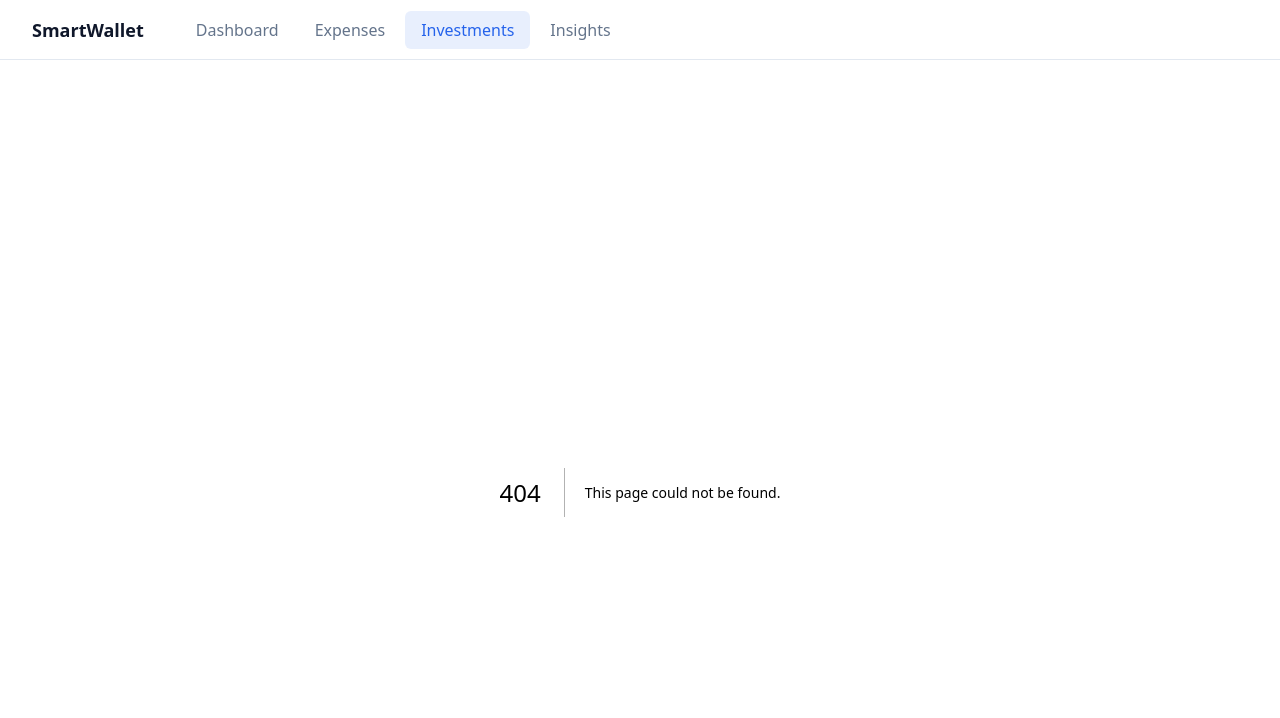
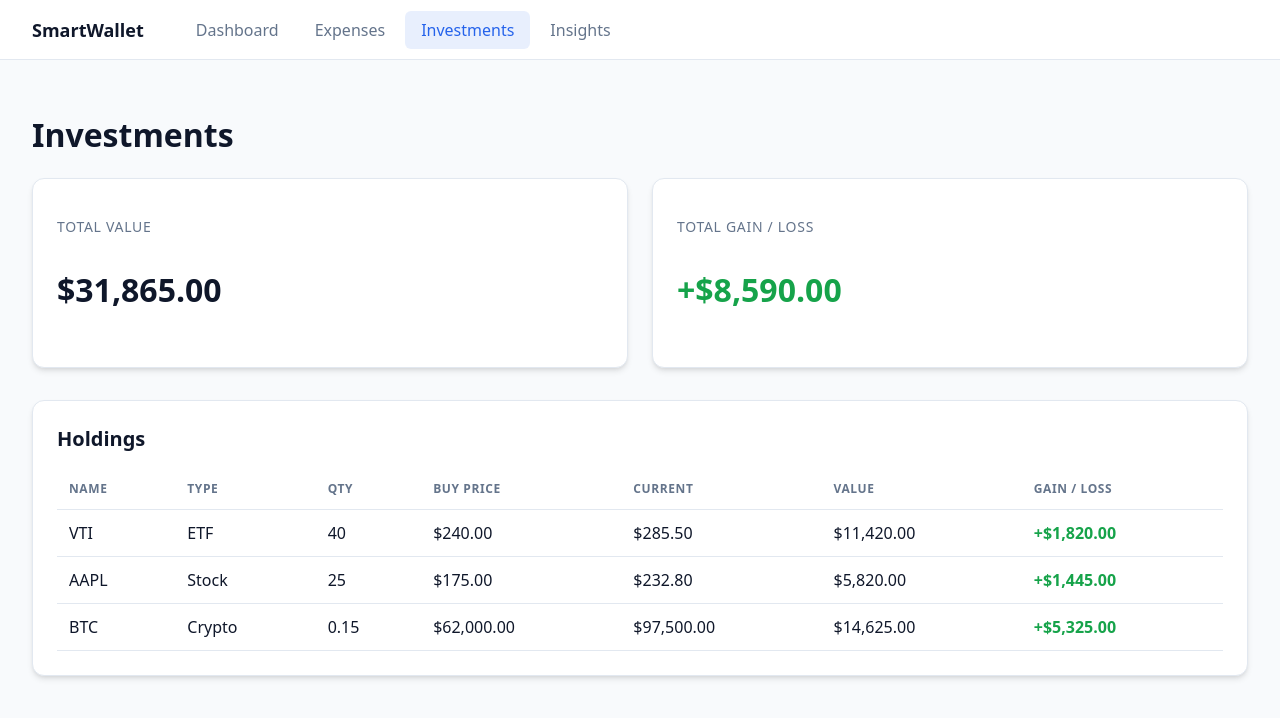
Before and after one commit to jrbuckley/SmartWallet, a Next.js app: page /investments in a window 1280 px wide. Before the commit this address had no page. Shown: the top 718 px of the page. Built offline with nearby package versions, Linux system fonts and the light colour scheme.

Commit message:
Next.js App Router scaffold: app/investments/page.tsx

```diff
--- /dev/null
+++ b/app/investments/page.tsx
@@ -0,0 +1,68 @@
+import { getInvestments, getInvestmentTotals } from "@/lib/data";
+
+const usd = new Intl.NumberFormat("en-US", {
+  style: "currency",
+  currency: "USD",
+});
+
+export default async function InvestmentsPage() {
+  const investments = getInvestments();
+  const totals = getInvestmentTotals();
+
+  return (
+    <div>
+      <h1>Investments</h1>
+
+      <div className="dashboard-summary">
+        <div className="summary-card">
+          <h3>Total value</h3>
+          <p className="summary-value">{usd.format(totals.totalValue)}</p>
+        </div>
+        <div className="summary-card">
+          <h3>Total gain / loss</h3>
+          <p className={`summary-value ${totals.totalGainLoss >= 0 ? "positive" : "negative"}`}>
+            {totals.totalGainLoss >= 0 ? "+" : ""}
+            {usd.format(totals.totalGainLoss)}
+          </p>
+        </div>
+      </div>
+
+      <div className="list-card">
+        <h2>Holdings</h2>
+        <table className="data">
+          <thead>
+            <tr>
+              <th>Name</th>
+              <th>Type</th>
+              <th>Qty</th>
+              <th>Buy price</th>
+              <th>Current</th>
+              <th>Value</th>
+              <th>Gain / loss</th>
+            </tr>
+          </thead>
+          <tbody>
+            {investments.map((i) => {
+              const value = i.quantity * i.currentPrice;
+              const gainLoss = (i.currentPrice - i.purchasePrice) * i.quantity;
+              return (
+                <tr key={i.id}>
+                  <td>{i.name}</td>
+                  <td>{i.assetType}</td>
+                  <td>{i.quantity}</td>
+                  <td>{usd.format(i.purchasePrice)}</td>
+                  <td>{usd.format(i.currentPrice)}</td>
+                  <td>{usd.format(value)}</td>
+                  <td className={gainLoss >= 0 ? "positive" : "negative"}>
+                    {gainLoss >= 0 ? "+" : ""}
+                    {usd.format(gainLoss)}
+                  </td>
+                </tr>
+              );
+            })}
+          </tbody>
+        </table>
+      </div>
+    </div>
+  );
+}
```
